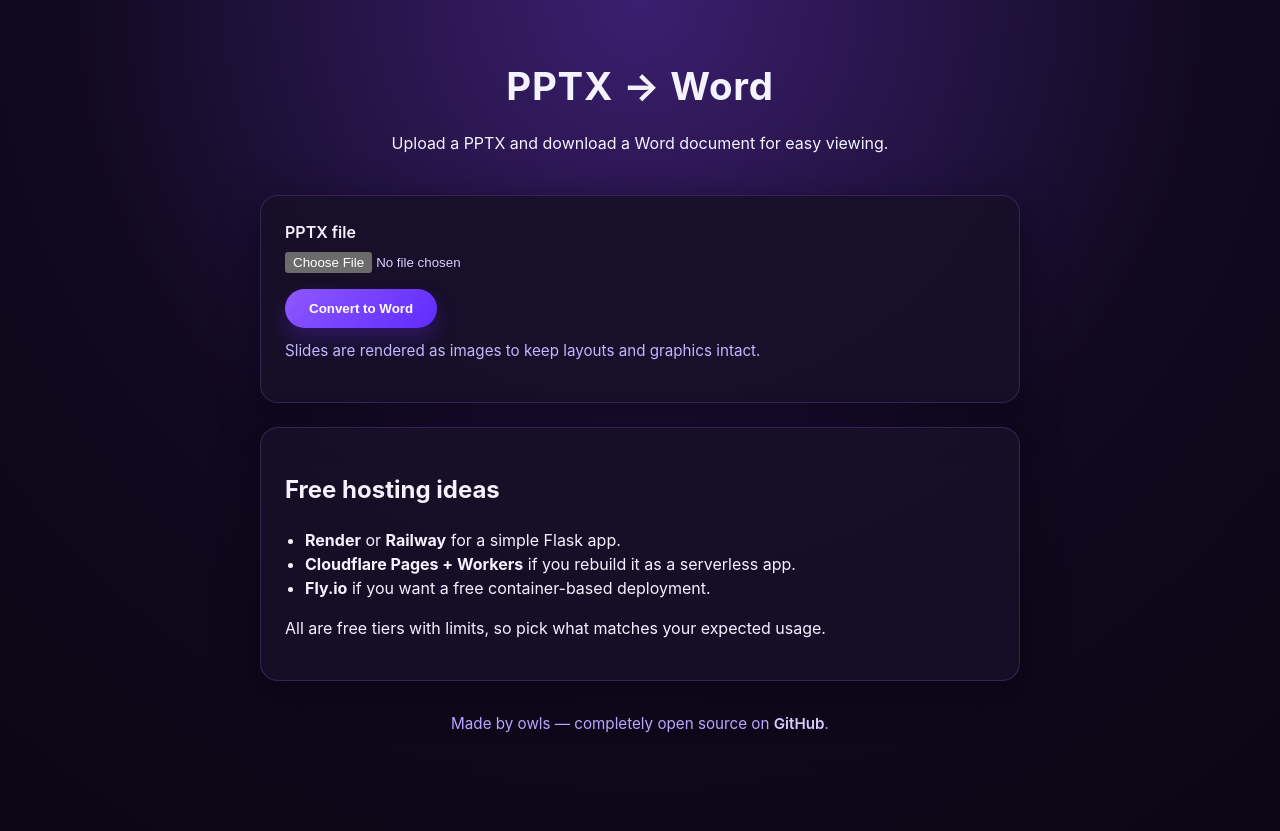
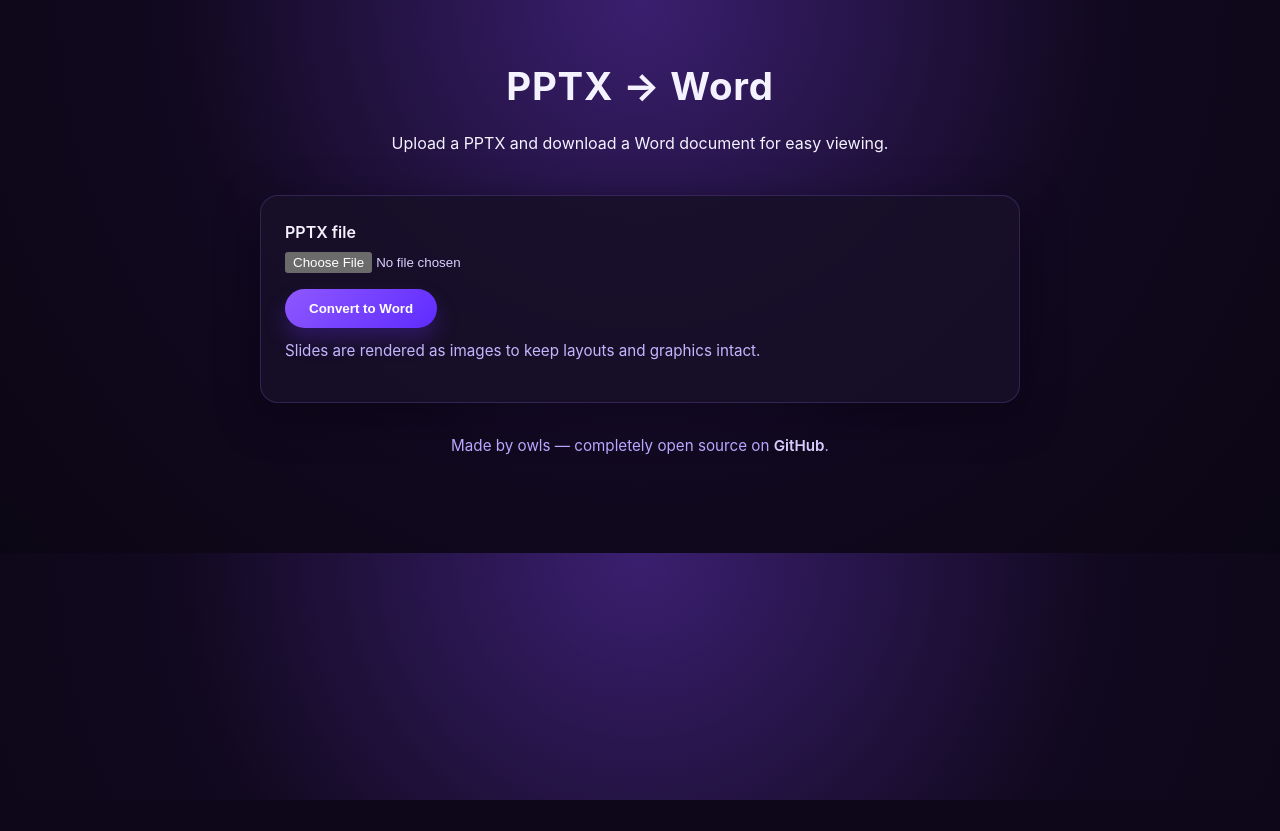
Before and after one commit to Owlsnet/pptx-to-word, a Python web app: template templates/index.html in a window 1280 px wide. After the commit the page ends 800 px from the top, so only its background shows below. Run offline with Jinja, Linux system fonts and the light colour scheme; the template is opened without the code that fills it: most values are stand-ins (such as "Sample title", 1, 10 or a date in 2020); some libraries are stand-ins or nearby versions.

Commit message:
Remove hosting section and add Turnstile support

```diff
--- a/static/style.css
+++ b/static/style.css
@@ -71,6 +71,10 @@ button:hover {
   font-size: 0.95rem;
 }
 
+.turnstile {
+  margin: 16px 0;
+}
+
 .info ul {
   padding-left: 20px;
 }
--- a/templates/index.html
+++ b/templates/index.html
@@ -5,6 +5,9 @@
     <meta name="viewport" content="width=device-width, initial-scale=1" />
     <title>PPTX to Word Converter</title>
     <link rel="stylesheet" href="{{ url_for('static', filename='style.css') }}" />
+    {% if turnstile_site_key %}
+      <script src="https://challenges.cloudflare.com/turnstile/v0/api.js" async defer></script>
+    {% endif %}
   </head>
   <body>
     <main class="container">
@@ -26,19 +29,12 @@
       <form class="card" method="post" action="/convert" enctype="multipart/form-data">
         <label for="pptx_file">PPTX file</label>
         <input id="pptx_file" name="pptx_file" type="file" accept=".pptx" required />
+        {% if turnstile_site_key %}
+          <div class="turnstile" data-sitekey="{{ turnstile_site_key }}"></div>
+        {% endif %}
         <button type="submit">Convert to Word</button>
         <p class="helper">Slides are rendered as images to keep layouts and graphics intact.</p>
       </form>
-
-      <section class="card info">
-        <h2>Free hosting ideas</h2>
-        <ul>
-          <li><strong>Render</strong> or <strong>Railway</strong> for a simple Flask app.</li>
-          <li><strong>Cloudflare Pages + Workers</strong> if you rebuild it as a serverless app.</li>
-          <li><strong>Fly.io</strong> if you want a free container-based deployment.</li>
-        </ul>
-        <p>All are free tiers with limits, so pick what matches your expected usage.</p>
-      </section>
     </main>
 
     <footer class="footer">
```
Also changed, not shown: app.py (+29 -2 lines), README.md.
